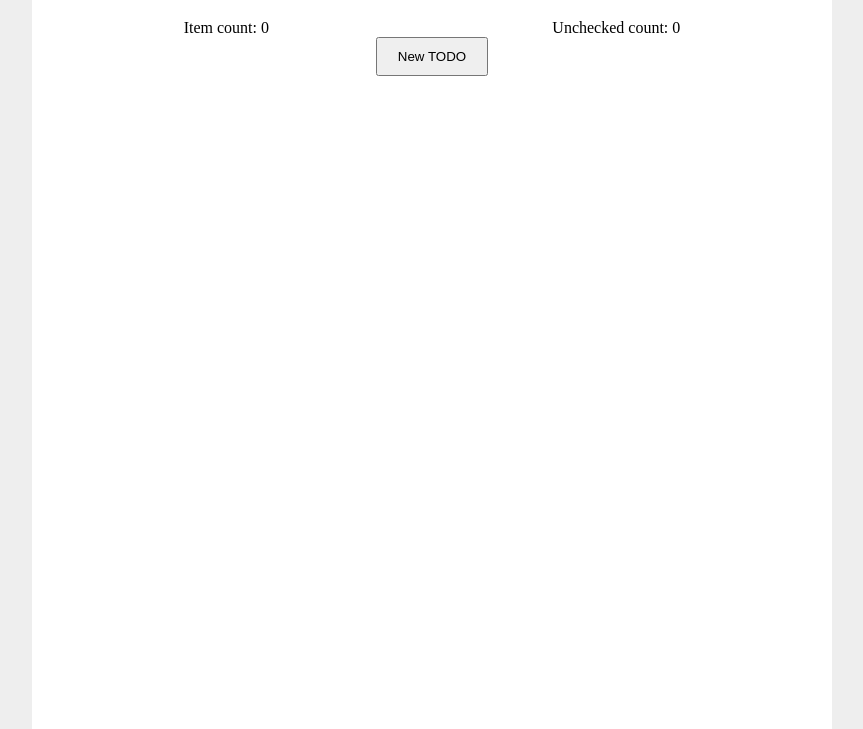
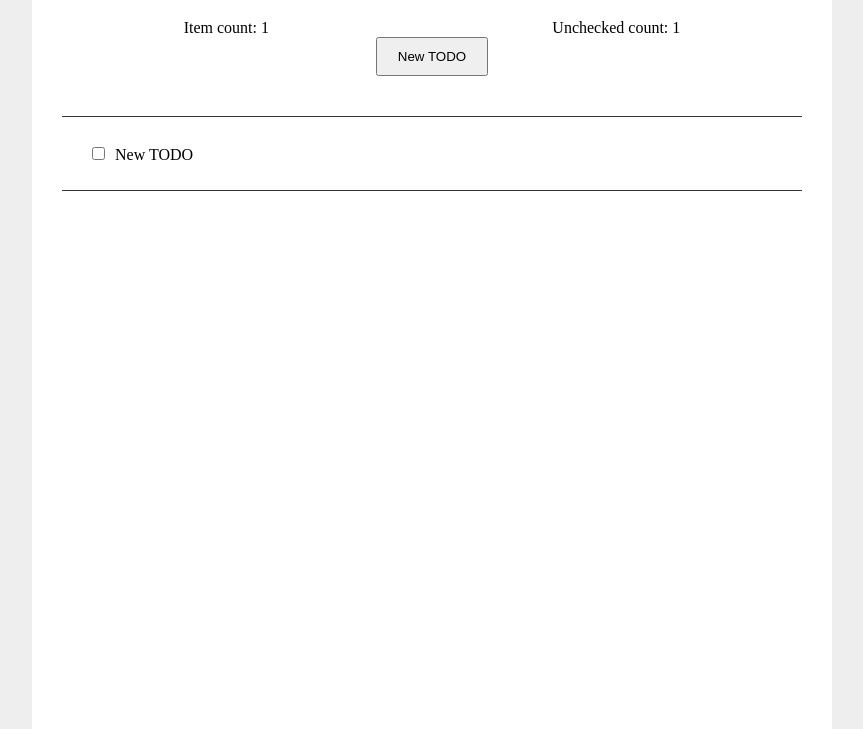
Before and after one commit to heissonwillen/cs-50-mobile, a plain HTML site: page projects/project0/index.html in a window 1280 px wide. Both pictures are taken after a click on the button "New TODO". Shown: the part 71-800 px from the top of the page, without its empty margins (208-1071 px from the left). Drawn offline with Linux system fonts and the light colour scheme.

Commit message:
Finished project 0

```diff
--- a/projects/project0/index.html
+++ b/projects/project0/index.html
@@ -11,7 +11,7 @@
         <span>Item count: <span id="item-count">0</span></span>
         <span>Unchecked count: <span id="unchecked-count">0</span></span>
       </div>
-      <button class="button center" onClick="newTodo()">New TODO</button>
+      <button class="button center" onClick="addTodo()">New TODO</button>
       <ul id="todo-list" class="todo-list"></ul>
     </div>
     <script src="./script.js"></script>
--- a/projects/project0/script.js
+++ b/projects/project0/script.js
@@ -2,13 +2,52 @@ const classNames = {
   TODO_ITEM: 'todo-container',
   TODO_CHECKBOX: 'todo-checkbox',
   TODO_TEXT: 'todo-text',
-  TODO_DELETE: 'todo-delete',
 }
 
 const list = document.getElementById('todo-list')
-const itemCountSpan = document.getElementById('item-count')
-const uncheckedCountSpan = document.getElementById('unchecked-count')
+const itemCountDiv = document.getElementById('item-count')
+const uncheckedCountDiv = document.getElementById('unchecked-count')
 
-function newTodo() {
-  alert('New TODO button clicked!')
+let itemCount = 0
+let uncheckedCount = 0
+
+function updateItemCount(difference) {
+  itemCount += difference
+  itemCountDiv.innerHTML = itemCount
 }
+
+function updateUncheckedCount(difference) {
+  uncheckedCount += difference
+  uncheckedCountDiv.innerHTML = uncheckedCount
+}
+
+function createTodo(name) {
+  const checkbox = document.createElement('input')
+  checkbox.className = classNames.TODO_CHECKBOX
+  checkbox.type = 'checkbox'
+  checkbox.onchange = toggleCheckbox
+
+  const span = document.createElement('span')
+  span.className = classNames.TODO_TEXT
+  span.setAttribute('contenteditable', 'true')
+  span.innerHTML = name || 'New TODO'
+
+  const li = document.createElement('li')
+  li.className = classNames.TODO_ITEM
+  li.appendChild(checkbox)
+  li.appendChild(span)
+
+  return li
+}
+
+function addTodo(name) {
+  const todo = createTodo(name)
+  list.appendChild(todo)
+  updateItemCount(1)
+  updateUncheckedCount(1)
+}
+
+function toggleCheckbox() {
+  if (this.checked) updateUncheckedCount(-1)
+  else updateUncheckedCount(1)
+}
```
